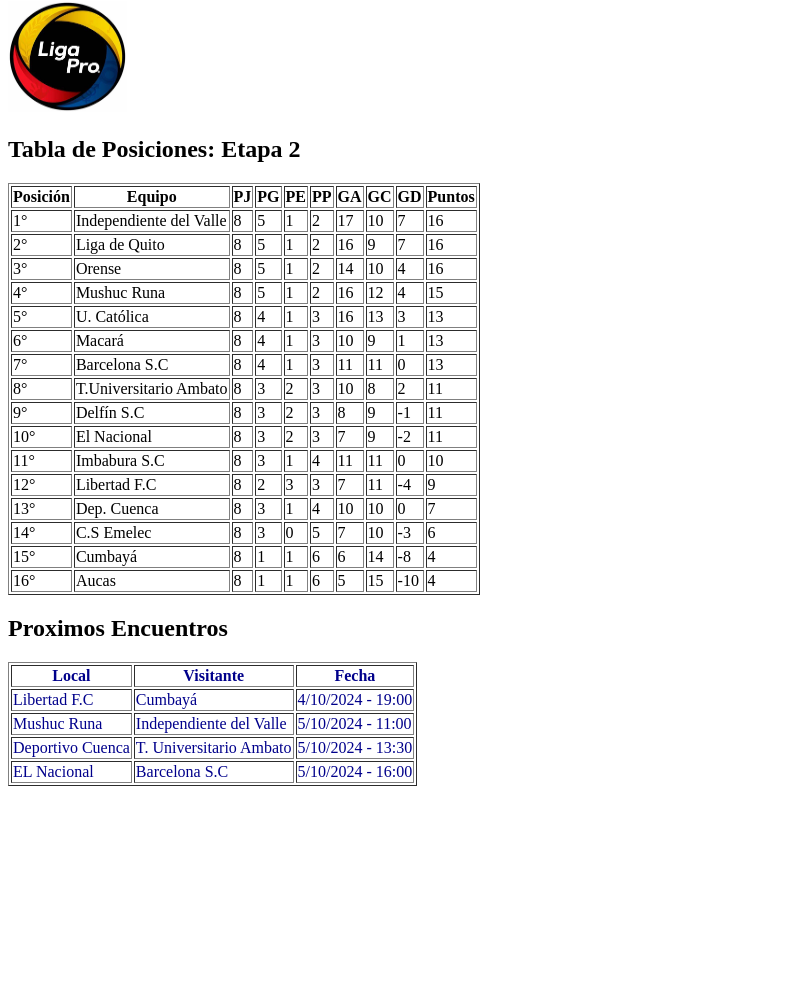
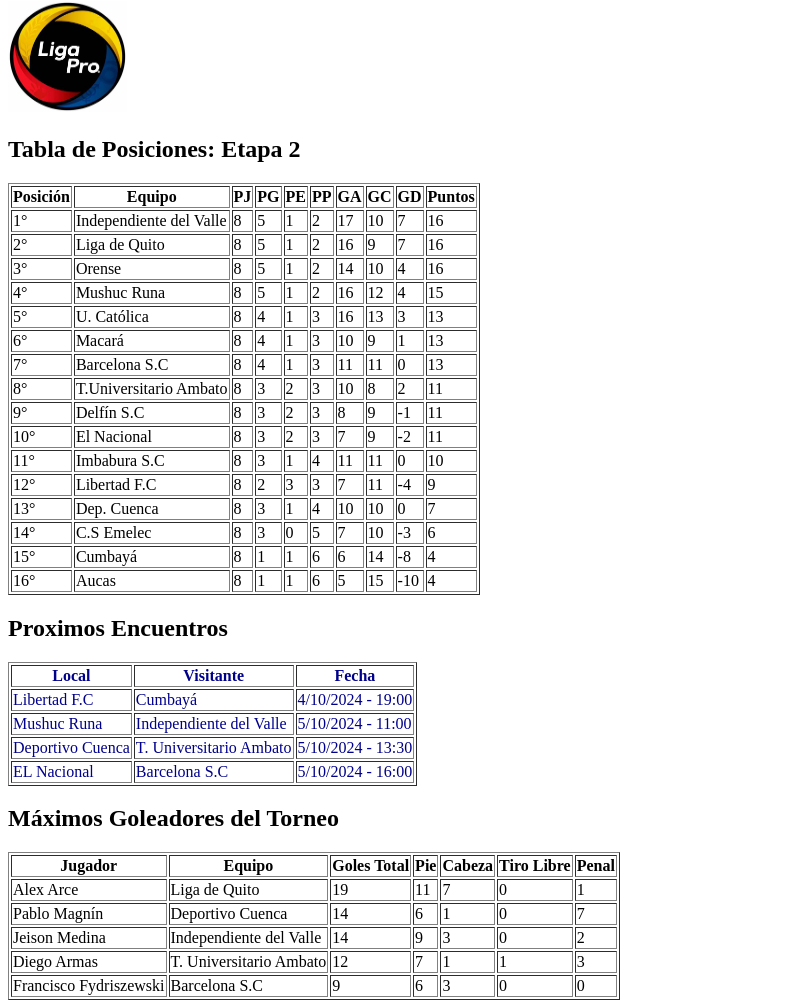
Before and after one commit to EstebanSan140106/ligapro2024, a plain HTML site: page index.html in a window 1280 px wide. Shown: the part 79-1087 px from the top of the page, without its empty margins (0-791 px from the left). Before the commit the page ends 873 px from the top, so only its background shows below. Drawn offline with Linux system fonts and the light colour scheme.

Commit message:
Goleadores

```diff
--- a/index.html
+++ b/index.html
@@ -247,5 +247,65 @@
     <td>5/10/2024 - 16:00</td>
 </tr>
 </table>
+<h2>Máximos Goleadores del Torneo</h2>
+<thead>
+<table border="1px">
+            <th>Jugador</th>
+            <th>Equipo</th>
+            <th>Goles Total</th>
+            <th>Pie</th>
+            <th>Cabeza</th>
+            <th>Tiro Libre</th>
+            <th>Penal</th>
+        </thead>
+        <tr>
+
+            <td>Alex Arce</td>
+            <td>Liga de Quito</td>
+            <td>19</td>
+            <td>11</td>
+            <td>7</td>
+            <td>0</td>
+            <td>1</td>
+            </tr>
+            <tr>
+                <td>Pablo Magnín</td>
+                <td>Deportivo Cuenca</td>
+                <td>14</td>
+                <td>6</td>
+                <td>1</td>
+                <td>0</td>
+                <td>7</td>
+            </tr>
+            <tr>
+                <td>Jeison Medina</td>
+                <td>Independiente del Valle</td>
+                <td>14</td>
+                <td>9</td>
+                <td>3</td>
+                <td>0</td>
+                <td>2</td>
+            </tr>
+            <tr>
+                <td>Diego Armas</td>
+            <td>T. Universitario Ambato</td>
+            <td>12</td>
+            <td>7</td>
+            <td>1</td>
+            <td>1</td>
+            <td>3</td>
+            </tr>
+            <tr>
+                <td>Francisco Fydriszewski</td>
+            <td>Barcelona S.C</td>
+            <td>9</td>
+            <td>6</td>
+            <td>3</td>
+            <td>0</td>
+            <td>0</td>
+            </tr>
+            </table>
+
+
 </body>
 </html>
```
